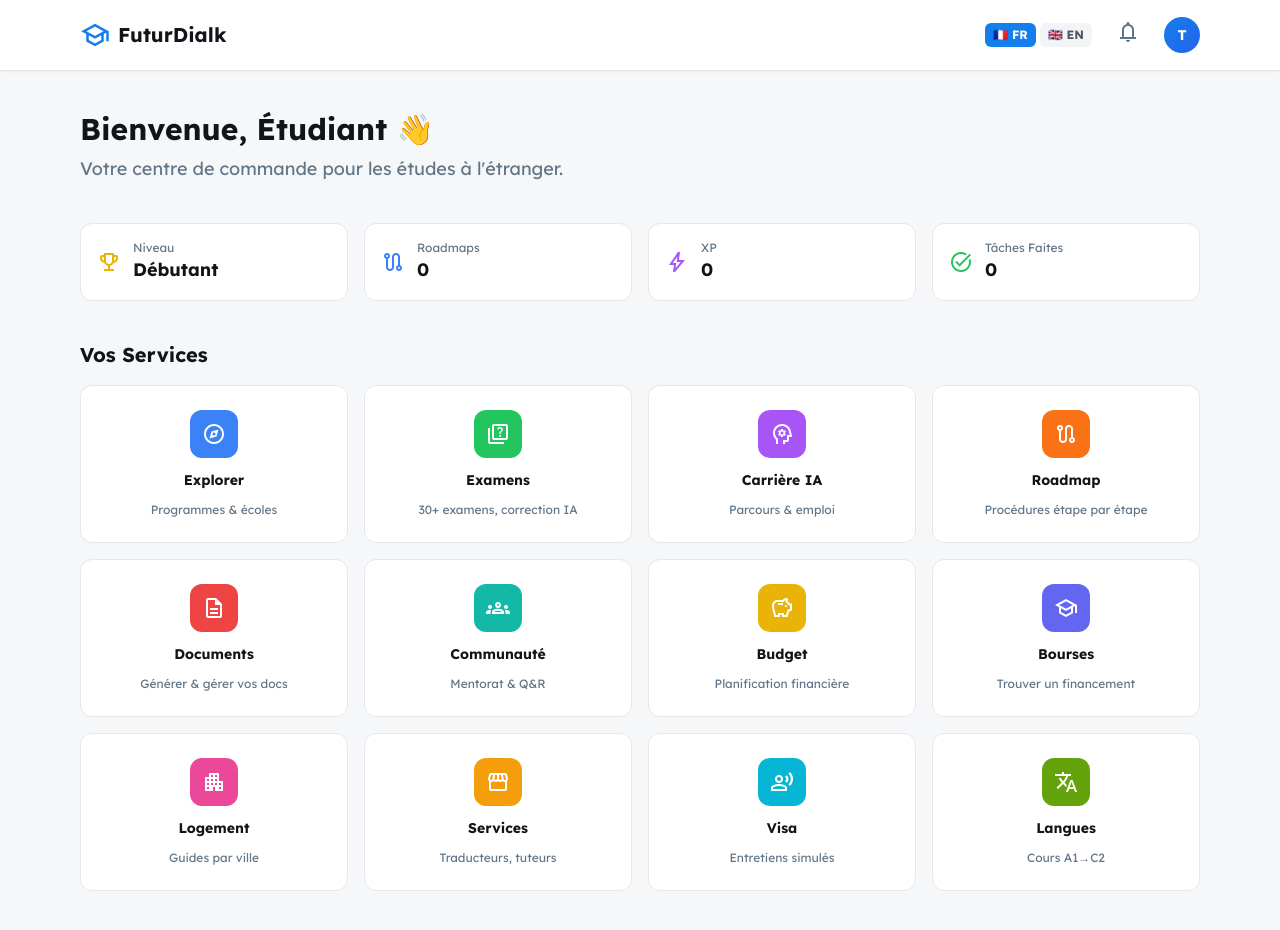
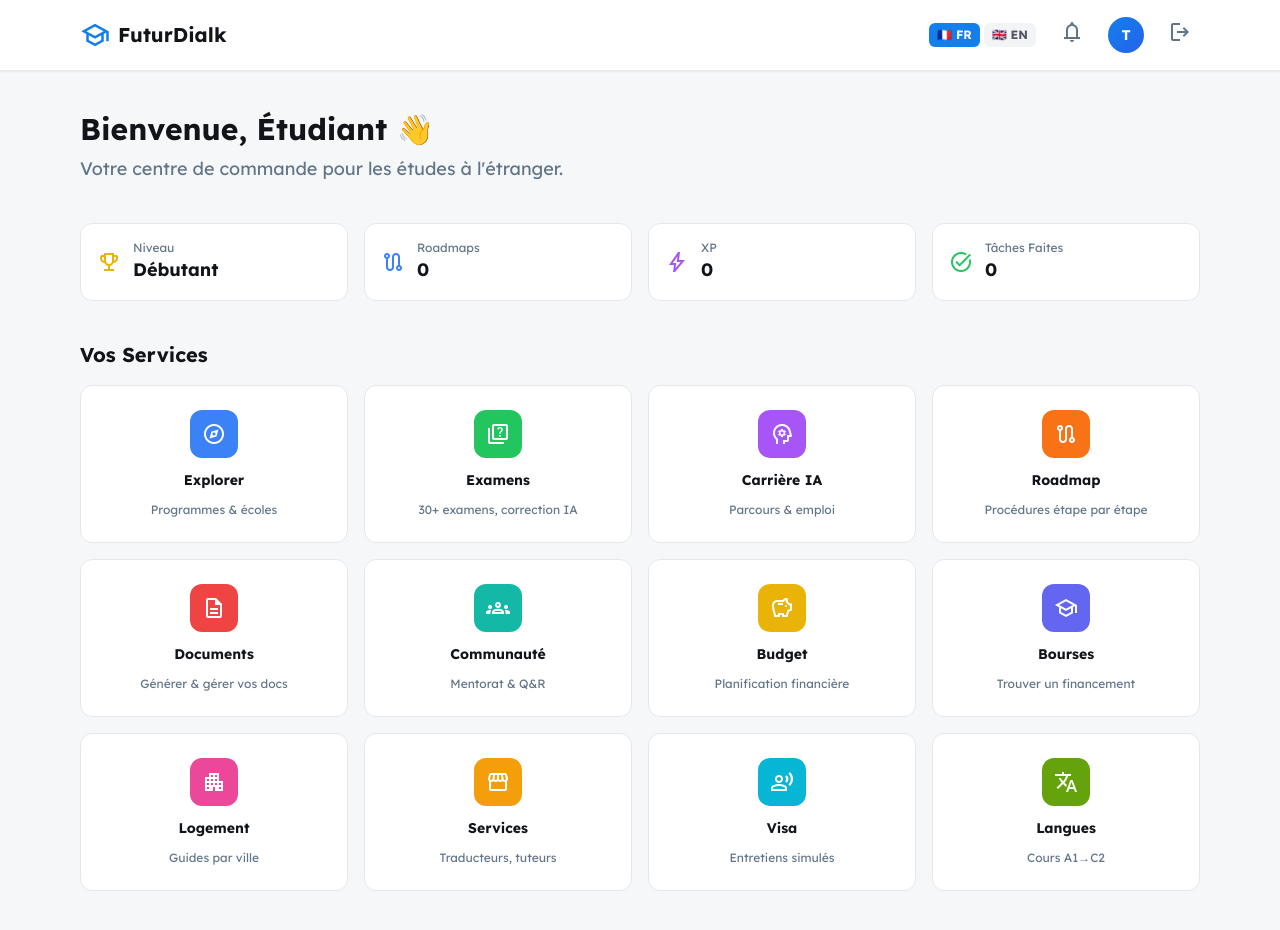
Before and after one commit to MrMagnum01/Futurdialk, a React (Vite) app in the folder frontend/: page /dashboard in a window 1280 px wide. Built offline with nearby package versions, Linux system fonts and the light colour scheme; no server answers; sample sign-in values are in the browser's storage.

Commit message:
fix: add logout button to Dashboard header, fix duplicate logout export

```diff
--- a/frontend/src/pages/Dashboard.jsx
+++ b/frontend/src/pages/Dashboard.jsx
@@ -5,7 +5,7 @@
 import { useState, useEffect } from 'react'
 import { Link, useNavigate } from 'react-router-dom'
 import { useTranslation, LanguageSwitcher } from '../i18n'
-import { getProfile, getMyRoadmaps, isAuthenticated } from '../api'
+import { getProfile, getMyRoadmaps, isAuthenticated, logout } from '../api'
 
 export default function Dashboard() {
     const { t, lang } = useTranslation()
@@ -67,6 +67,9 @@ export default function Dashboard() {
                     <Link to="/profile" className="w-9 h-9 rounded-full bg-gradient-to-br from-primary to-blue-600 text-white flex items-center justify-center text-sm font-bold">
                         {userInitial}
                     </Link>
+                    <button onClick={() => { logout(); navigate('/login') }} className="p-2 text-secondary hover:text-red-500 transition-colors" title={isFr ? 'Se déconnecter' : 'Sign out'}>
+                        <span className="material-symbols-outlined">logout</span>
+                    </button>
                 </div>
             </header>
 
```
